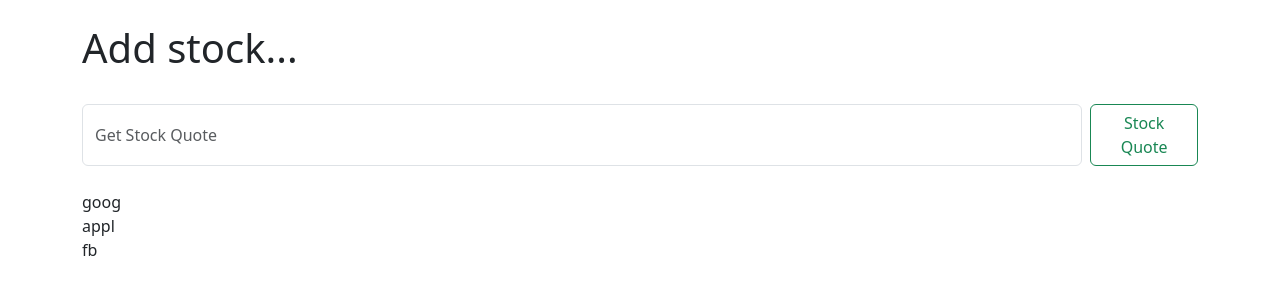
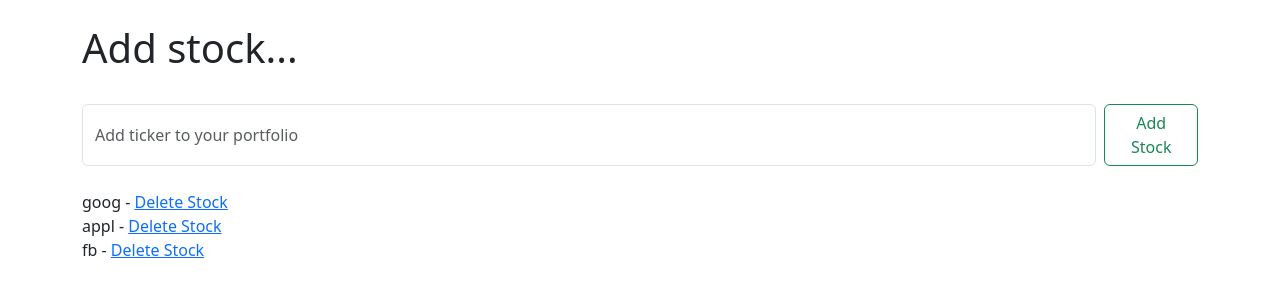
Before and after one commit to Prakhar-Shankar/Stock-Portfolio, a Django app: page /add_stock.html in a window 1280 px wide. Shown: the part 78-378 px from the top of the page. Run offline with Django 5.2, Linux system fonts and the light colour scheme; data comes from the database, SQL or seed files in the repository; both versions use the stored data as it was after the commit; parts of the project's set-up code (start-up, migrations or seed data) failed here and were passed over.

Commit message:
Add and delete functionality is working on the database

```diff
--- a/quotes/templates/add_stock.html
+++ b/quotes/templates/add_stock.html
@@ -6,13 +6,13 @@
 <br>
 <form action="{% url 'add_stock' %}" class="d-flex" role="search" method="POST">
     {% csrf_token %}
-    <input class="form-control me-2" type="search" placeholder="Get Stock Quote" aria-label="Search" name="ticker">
-    <button class="btn btn-outline-success" type="submit">Stock Quote</button>
+    <input class="form-control me-2" type="search" placeholder="Add ticker to your portfolio" aria-label="Search" name="ticker">
+    <button class="btn btn-outline-success" type="submit">Add Stock</button>
   </form>
   <br>
 
 {% for item in ticker  %}
-    {{item}} <br>
+    {{item}} - <a href="{% url 'delete' item.id %}">Delete Stock</a> <br>
 {% endfor %}
 
 {% endblock %}
--- a/quotes/urls.py
+++ b/quotes/urls.py
@@ -5,5 +5,6 @@ urlpatterns = [
     path('', views.home, name="home"),
     path('about.html', views.about, name="about"),
     path('add_stock.html', views.add_stock, name="add_stock"),
+    path('delete/<stock_id>', views.delete, name = "delete"),
 
 ]
--- a/quotes/views.py
+++ b/quotes/views.py
@@ -1,6 +1,6 @@
 from django.shortcuts import render, redirect
 from .models import Stock
-from .forms import Stockform
+from .forms import StockForm
 from django.contrib import messages
 
 
@@ -33,13 +33,21 @@ def about(request):
 
 def add_stock(request):
     if request.method == 'POST':
-        form = Stockform(request.POST or None)
+        form = StockForm(request.POST or None)
 
         if form.is_valid():
             form.save()
-            messages.success(request, "Stock has been added successfully")
+            messages.success(request, ("Stock has been added successfully!"))
             return redirect('add_stock')
 
     else:
         ticker = Stock.objects.all()
         return render(request, 'add_stock.html', {"ticker": ticker})
+
+from django.http import HttpResponseRedirect
+from django.urls import reverse
+
+def delete(request, stock_id):
+    item = Stock.objects.get(pk=stock_id)
+    item.delete()
+    return HttpResponseRedirect(reverse('add_stock'))
```
Also changed, not shown: db.sqlite3.
